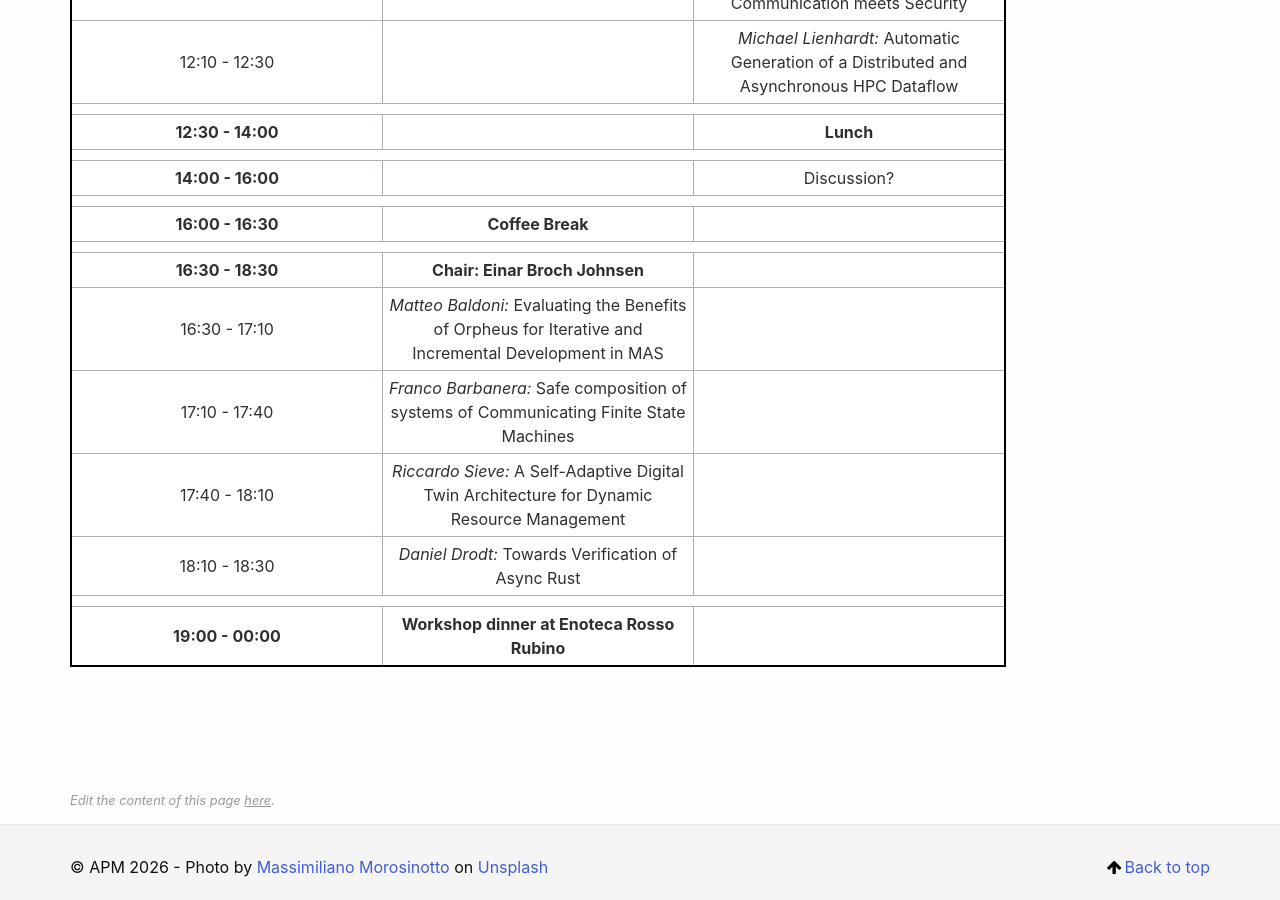
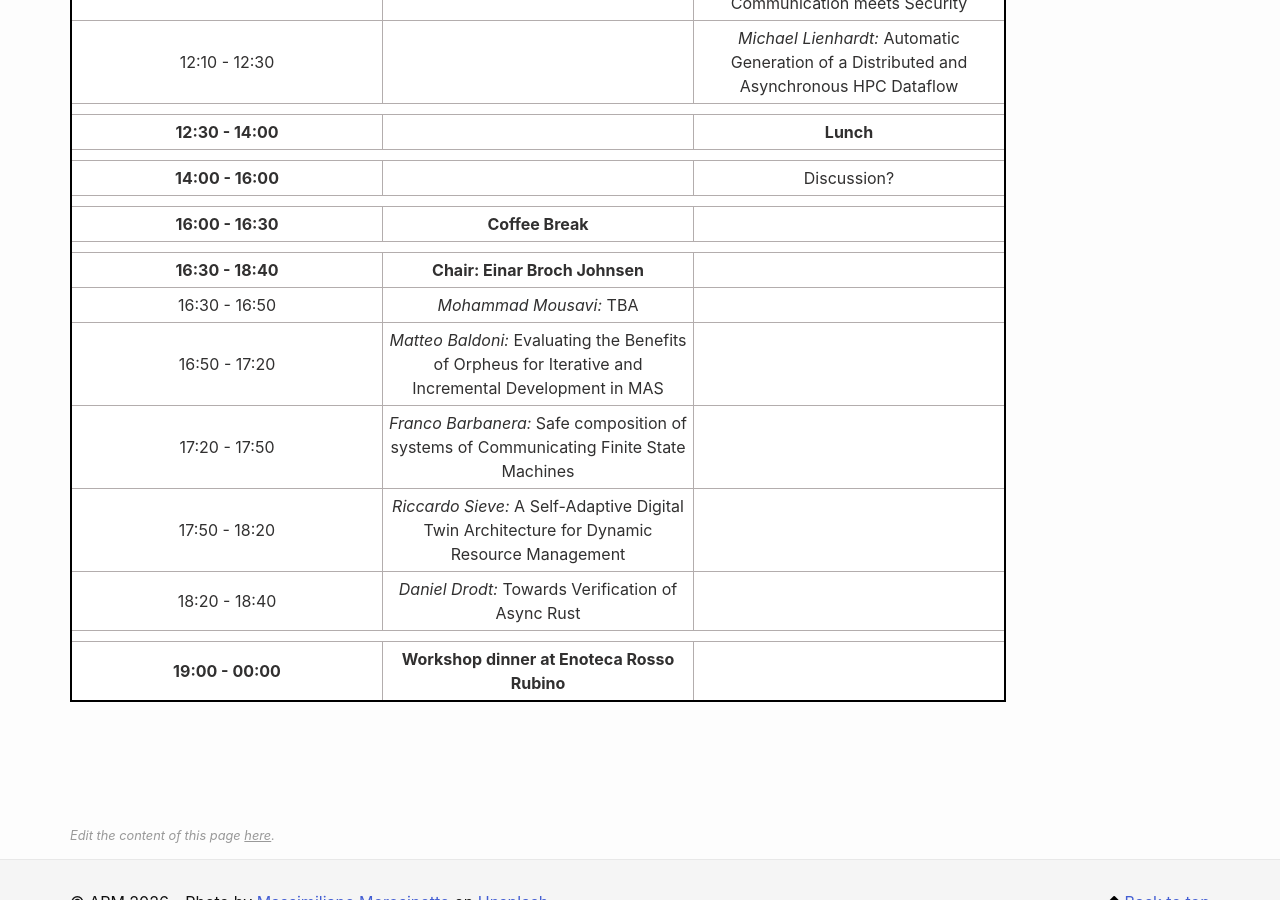
Before and after one commit to apm-workshop/at-etaps2026, a Jekyll site: the page built from _pages/program.md, in a window 1280 px wide and 900 px high, scrolled down 1394 px. Built offline with Jekyll 4.4.1, drawn with Linux system fonts in a browser that asks for light colours.

Commit message:
Update program.md

```diff
--- a/_pages/program.md
+++ b/_pages/program.md
@@ -128,27 +128,32 @@ Note that the workshop will take place be in two different locations. On Thursda
 		 <td colspan="3"> </td>
 		</tr>
 		<tr>
-			<td> <b> 16:30 - 18:30 </b> </td>
+			<td> <b> 16:30 - 18:40 </b> </td>
 			<td> <b> Chair: Einar Broch Johnsen </b>  </td>
 			<td> </td>
 		</tr>
 		<tr>
-			<td> 16:30 - 17:10 </td>
+			<td> 16:30 - 16:50 </td>
+			<td> <em> Mohammad Mousavi: </em> TBA </td>
+			<td> </td>
+		</tr>
+		<tr>
+			<td> 16:50 - 17:20 </td>
 			<td> <em> Matteo Baldoni: </em> Evaluating the Benefits of Orpheus for Iterative and Incremental Development in MAS </td>
 			<td> </td>
 		</tr>
 		<tr>
-			<td> 17:10 - 17:40 </td>
+			<td> 17:20 - 17:50 </td>
 			<td> <em> Franco Barbanera: </em> Safe composition of systems of Communicating Finite State Machines </td>
 			<td> </td>
 		</tr>
 			<tr>
-			<td> 17:40 - 18:10 </td>
+			<td> 17:50 - 18:20 </td>
 			<td> <em> Riccardo Sieve: </em> A Self-Adaptive Digital Twin Architecture for Dynamic Resource Management </td>
 			<td> </td>
 		</tr>
 		<tr>
-			<td> 18:10 - 18:30 </td>
+			<td> 18:20 - 18:40 </td>
 			<td> <em> Daniel Drodt: </em> Towards Verification of Async Rust </td>
 			<td> </td>
 		</tr>
```
